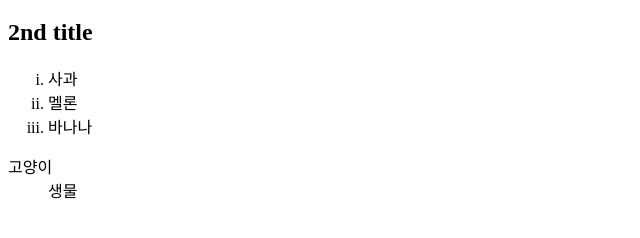
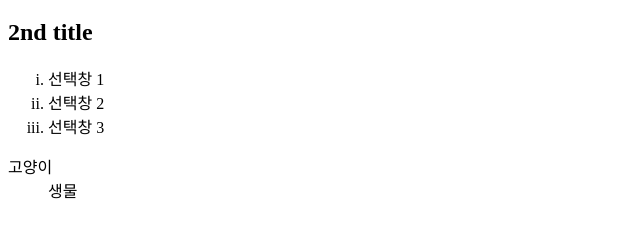
Before and after one commit to pinoaksm/chamchamcham, a plain HTML site: page index.html in a window 1280 px wide. Shown: the part 70-308 px from the top of the page, without its empty margins (0-640 px from the left). Drawn offline with Linux system fonts and the light colour scheme.

Commit message:
Update index.html

```diff
--- a/index.html
+++ b/index.html
@@ -20,9 +20,9 @@
     <h2>2nd title</h2>
   </section>
   <ol style= "list-style-type: lower-roman">
-    <li>사과</li>
-    <li>멜론</li>
-    <li>바나나</li>
+    <li>선택창 1</li>
+    <li>선택창 2</li>
+    <li>선택창 3</li>
   </ol>
   <dl>
     <dt>고양이</dt>
```
